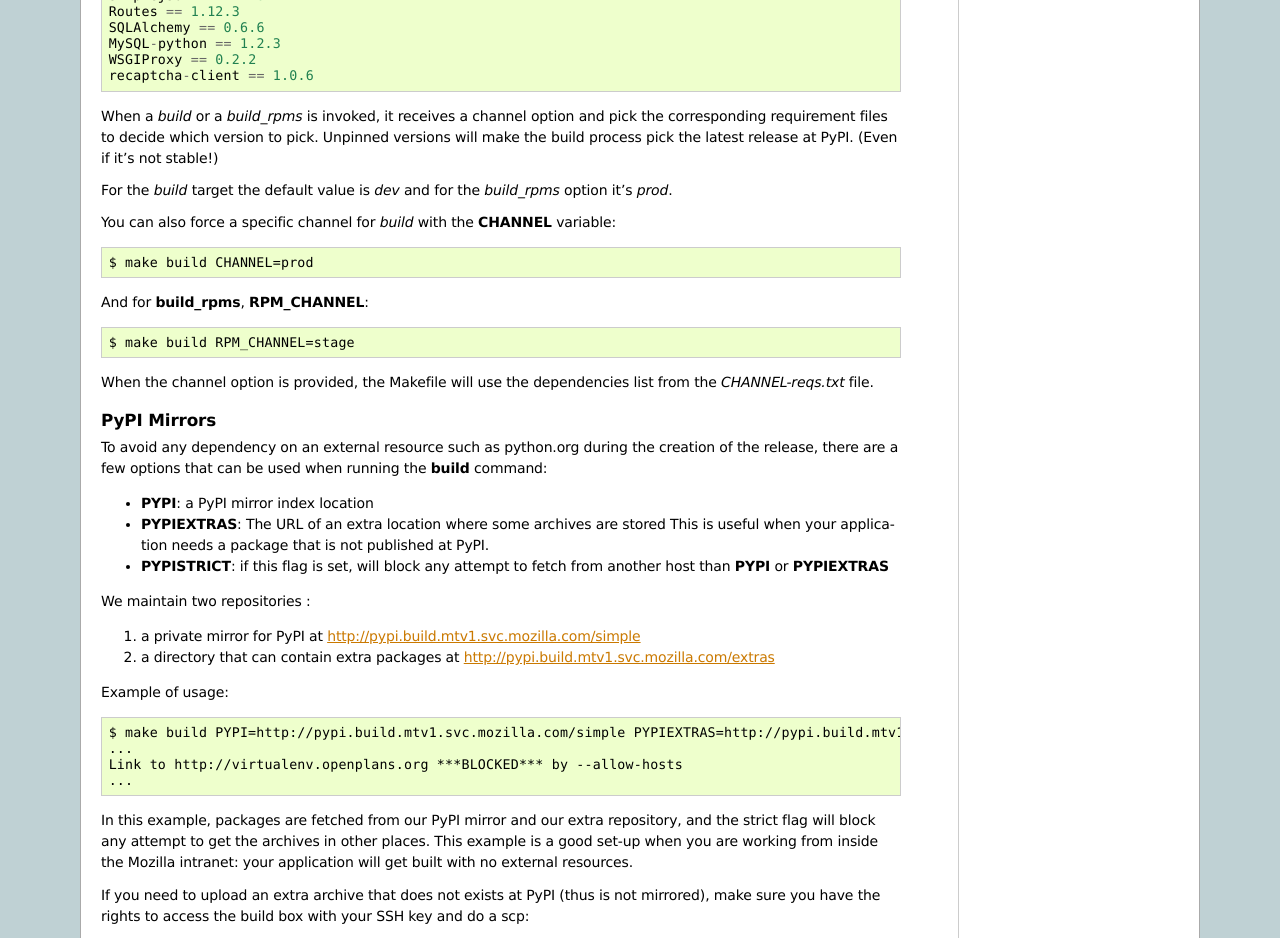
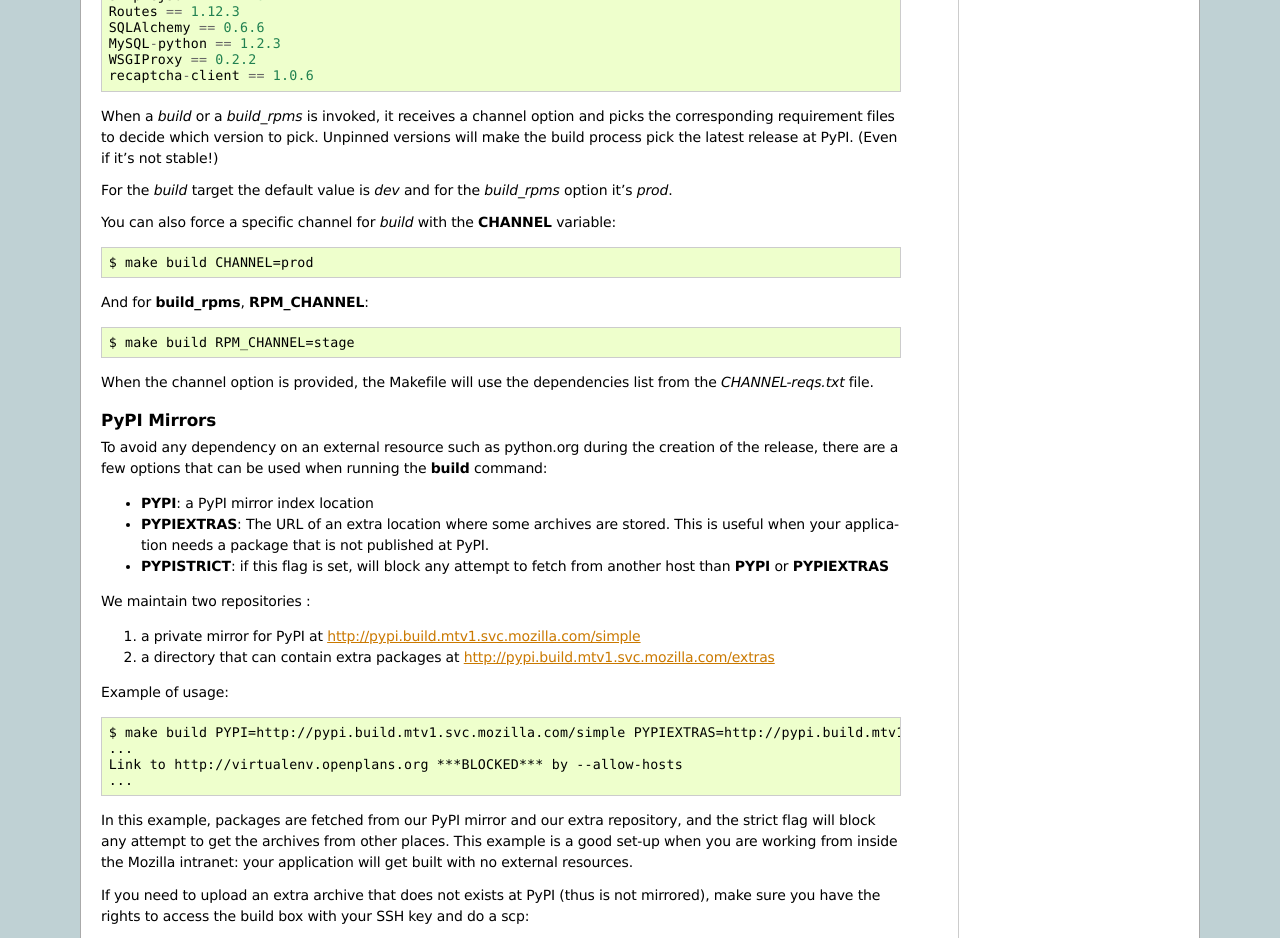
Before and after one commit to mozilla-services/docs, a Sphinx documentation site: the page built from source/server-devguide/release.rst, in a window 1280 px wide and 1400 px high, scrolled down 5617 px. Shown: the part 308-1246 px from the top of the window. Built offline with Sphinx 7.4.7, drawn with Linux system fonts in a browser that asks for light colours; some of the changed text lies outside the part shown.

Commit message:
More spelling corrections

```diff
--- a/source/server-devguide/glossary.rst
+++ b/source/server-devguide/glossary.rst
@@ -19,10 +19,10 @@ Glossary
         The *Build* mailing list at services-builds@mozilla.org receives
         all Jenkins failures.
 
-        You can register to it at: https://mail.mozilla.org/listinfo/services-builds
+        You can subscribe to it at: https://mail.mozilla.org/listinfo/services-builds
 
     services-dev
         The *Dev* mailing list at services-dev@mozilla.org is the place where
         we discuss the development of Mozilla Services applications.
 
-        You can register to it at: https://mail.mozilla.org/listinfo/services-dev
+        You can subscribe to it at: https://mail.mozilla.org/listinfo/services-dev
--- a/source/server-devguide/release.rst
+++ b/source/server-devguide/release.rst
@@ -165,20 +165,20 @@ For example, *server-core* becomes *SERVER_CORE*.
 6. Fix your release
 :::::::::::::::::::
 
-Sorry but your **1.2** release is a brown bag ! You need to fix the spec file
-and maybe a few python bugs.
+Sorry but your **1.2** release is a brown bag! You need to fix the spec file
+and maybe a few Python bugs.
 
 We will use the **MICRO** version to do this.
 
 - Increment the release to **1.2.1**
-- Do you fixes
-- tag **1.2.1**
-- repeat and increment the MICRO version until the release works
+- Do your fixes
+- Tag **1.2.1**
+- Repeat and increment the MICRO version until the release works
 
 7. Backport your changes
 ::::::::::::::::::::::::
 
-If you did a few micro releases, check if you need to backport them in
+If you did a few micro releases, check if you need to backport them to
 the default branch.
 
 
@@ -404,7 +404,7 @@ Example::
 
 
 When a *build* or a *build_rpms* is invoked, it receives a channel option and
-pick the corresponding requirement files to decide which version to pick.
+picks the corresponding requirement files to decide which version to pick.
 Unpinned versions will make the build process pick the latest release at PyPI.
 (Even if it's not stable!)
 
@@ -435,7 +435,7 @@ creation of the release, there are a few options that can be used when
 running the **build** command:
 
 - **PYPI**: a PyPI mirror index location
-- **PYPIEXTRAS**: The URL of an extra location where some archives are stored
+- **PYPIEXTRAS**: The URL of an extra location where some archives are stored.
   This is useful when your application needs a package that is not published
   at PyPI.
 - **PYPISTRICT**: if this flag is set, will block any attempt to fetch from
@@ -455,7 +455,7 @@ Example of usage::
     ...
 
 In this example, packages are fetched from our PyPI mirror and our extra
-repository, and the strict flag will block any attempt to get the archives in
+repository, and the strict flag will block any attempt to get the archives from
 other places. This example is a good set-up when you are working from inside
 the Mozilla intranet: your application will get built with no external
 resources.
--- a/source/sync/index.rst
+++ b/source/sync/index.rst
@@ -4,7 +4,7 @@ Sync Client Documentation
 
 This section is intended to provide a comprehensive guide to how
 Firefox Sync clients interact with the server and ultimately with each
-other provide the functionality of syncing browser data between clients.
+other to provide the functionality of syncing browser data between clients.
 
 It is a somewhat technical document, but should require no in-depth
 knowledge. Links to more detailed API docs offer an opportunity to dig
--- a/source/sync/storageformat5.rst
+++ b/source/sync/storageformat5.rst
@@ -135,7 +135,7 @@ Example::
 crypto/keys record
 ==================
 
-In storage Version 5, the public/private key layer has been dropped. All bulk keys are now stored in this one WBO. Encryption and HMAC keys are separate keys and kept in key pairs.
+In storage version 5, the public/private key layer has been dropped. All bulk keys are now stored in this one WBO. Encryption and HMAC keys are separate keys and kept in key pairs.
 
 Encrypting and decrypting
 -------------------------
```
Also changed, not shown: other parts of source/server-devguide/release.rst (+14 -14 lines), source/server-devguide/confspec.rst (+6 -6 lines), source/sync/objectformats.rst (+5 -2 lines).
